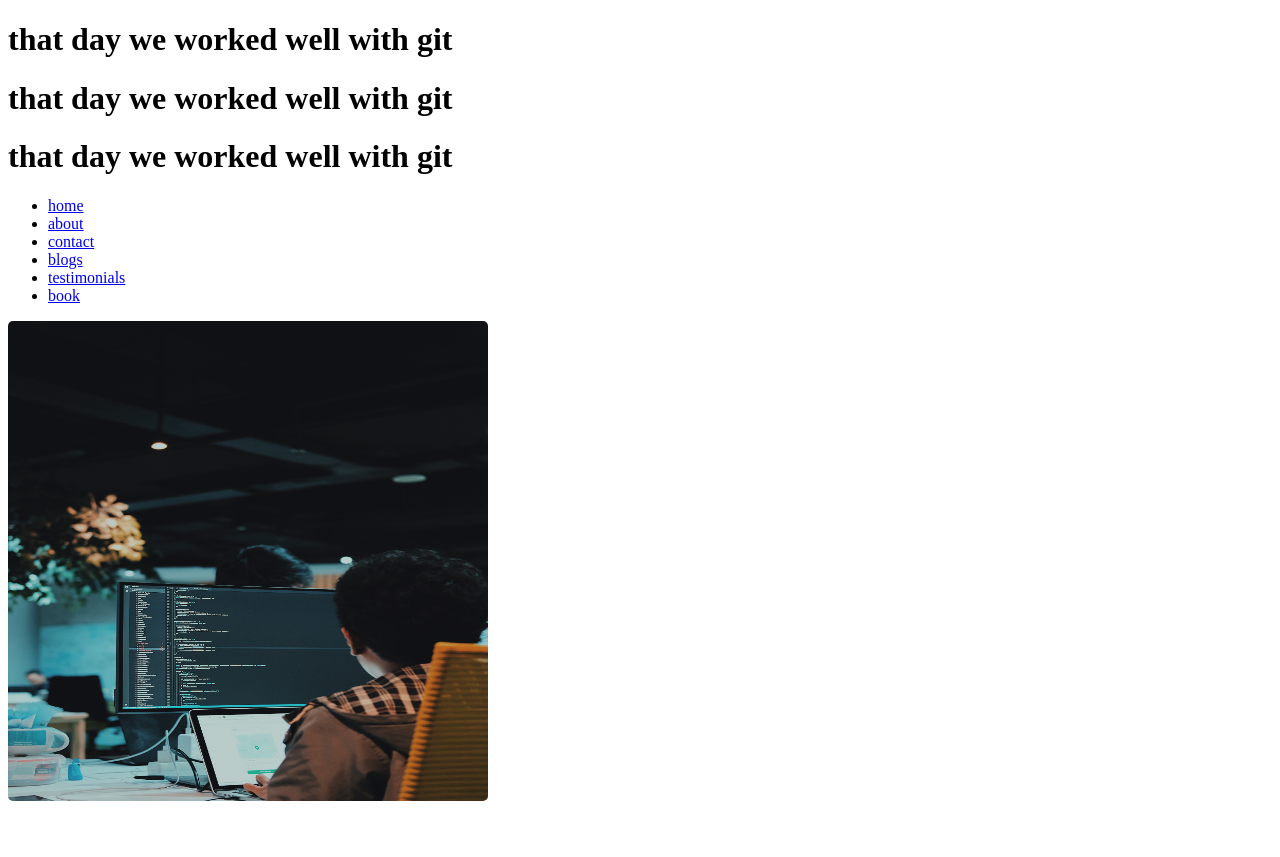
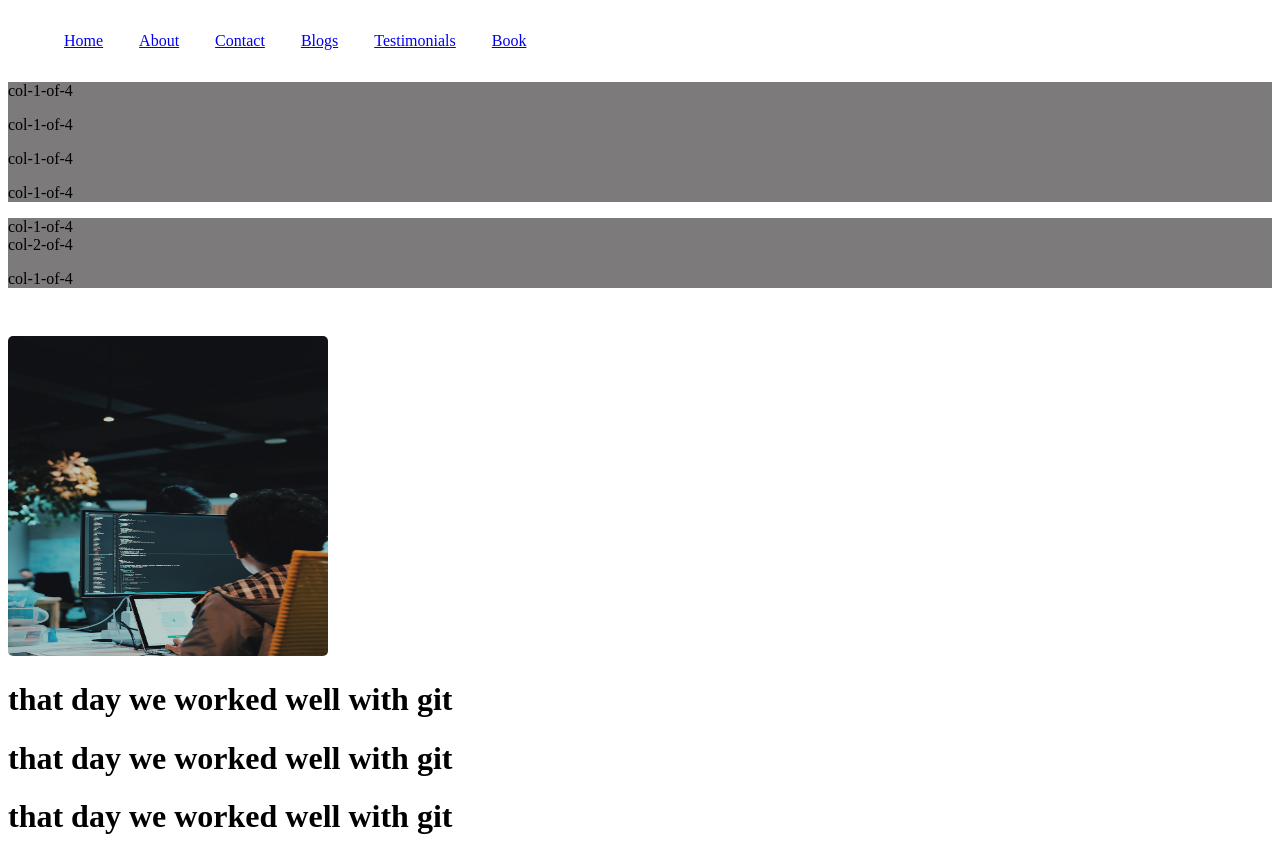
Before and after one commit to SADE-TechPrime-solutions/test-repository, a plain HTML site: page index.html in a window 1280 px wide. Before the commit the page ends 813 px from the top, so only its background shows below. Drawn offline with Linux system fonts and the light colour scheme.

Commit message:
have made some changes on the table section and added some styling

```diff
--- a/index.html
+++ b/index.html
@@ -8,9 +8,7 @@
     <title>test</title>
 </head>
 <body>
-    <h1>that day we worked well with git</h1>
-    <h1>that day we worked well with git</h1>
-    <h1>that day we worked well with git</h1>
+
     <header class="header">
         <ul class="header__links">
             <li class="header__link--item"><a href="#" class="header__link--lnk">home</a></li>
@@ -21,6 +19,38 @@
             <li class="header__link--item"><a href="#" class="header__link--lnk">book</a></li>
         </ul>
     </header>
+<section class="body">
+    <div class="row">
+        <div class="col-1-of-4">
+            col-1-of-4
+        </div>
+        <div class="col-1-of-4">
+            col-1-of-4
+        </div>
+        <div class="col-1-of-4">
+            col-1-of-4
+        </div>
+        <div class="col-1-of-4">
+            col-1-of-4
+        </div>
+    </div>
+    <div class="row">
+        <div class="col-1-of-4">
+            col-1-of-4
+        </div>
+        <div class="col-2-of-4">
+            col-2-of-4
+        </div>
+        <div class="col-1-of-4">
+            col-1-of-4
+        </div>
+
+    </div>
+</section>
+
     <img src="pic.jpg" alt="" class="chair">
+    <h1>that day we worked well with git</h1>
+    <h1>that day we worked well with git</h1>
+    <h1>that day we worked well with git</h1>
 </body>
 </html>
--- a/styles.css
+++ b/styles.css
@@ -1,5 +1,31 @@
+.header {
+
+
+}
+.header__link--item {
+    margin-top: 0%;
+    text-decoration: none;
+    display: inline-block;
+    padding: 1rem;
+    text-transform: capitalize;
+}
+
+.header__links {
+    list-style: none;
+
+}
+
 .chair {
-    width: 30rem;
-    height: 30rem;
+    width: 20rem;
+    height: 20rem;
     border-radius: 5px;
+    margin-top: 3rem;
 }
+.row {
+    background-color: rgb(124, 122, 122);
+    margin: auto;
+}
+.col-1-of-4 {
+    display: flex;
+    margin-top: 1rem;
+}
```
